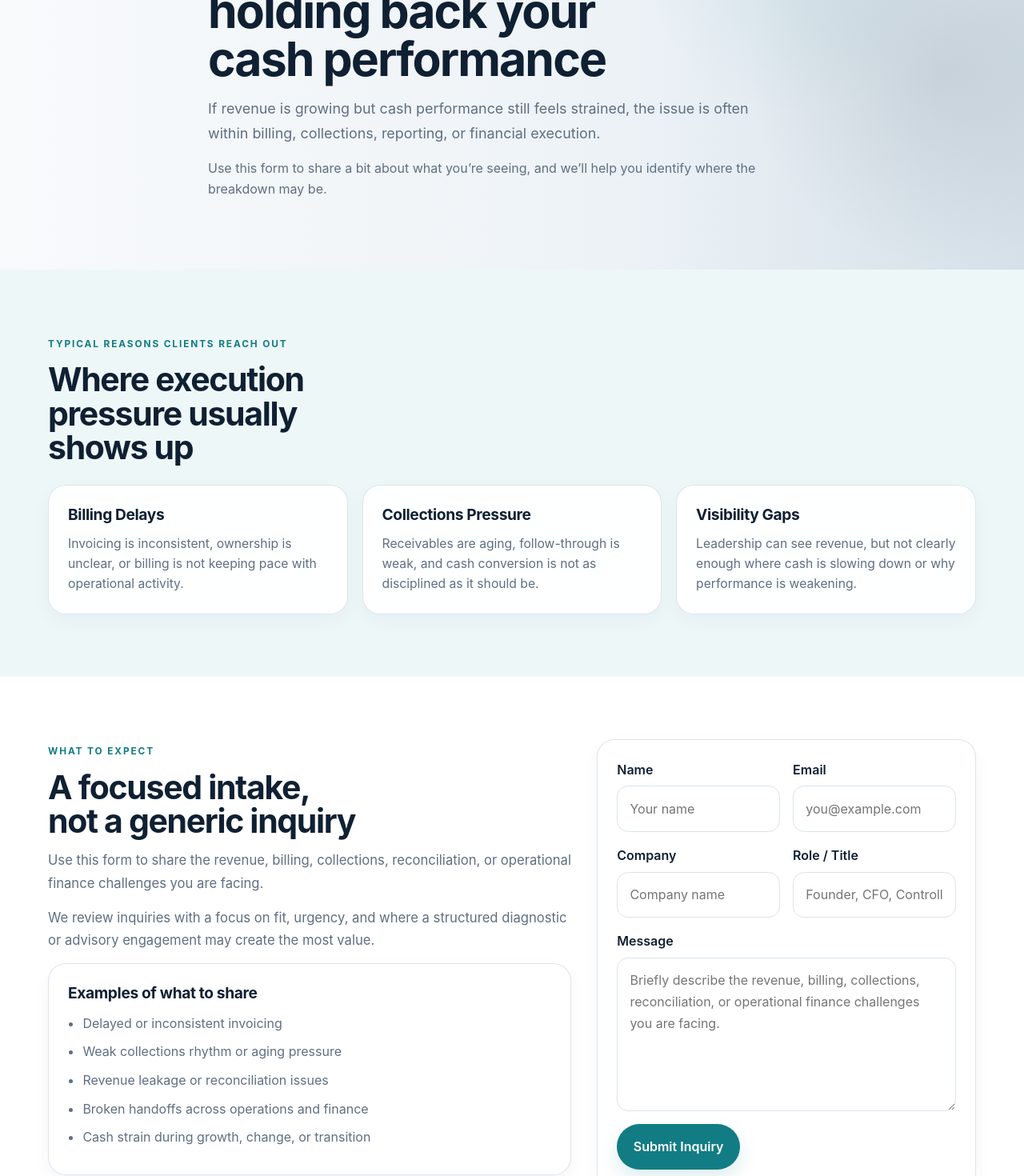
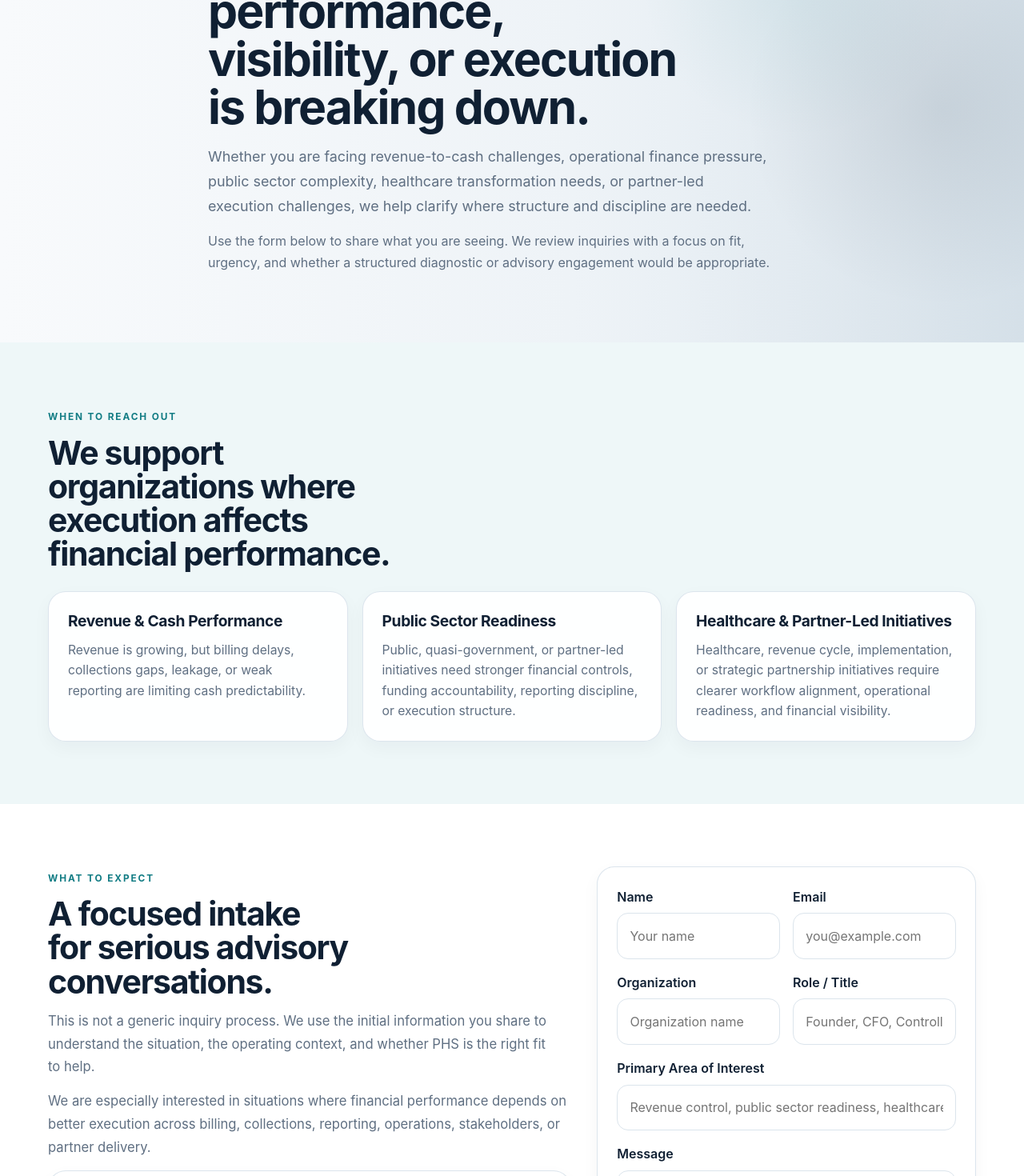
Before and after one commit to pjechete/prosperity-heritage-Advisory-Services, a Next.js app: page /contact in a window 1280 px wide. Shown: the part 280-1750 px from the top of the page at 80% size. Built offline with nearby package versions, Linux system fonts and the light colour scheme.

Commit message:
Update page.tsx

```diff
--- a/src/app/contact/page.tsx
+++ b/src/app/contact/page.tsx
@@ -1,55 +1,66 @@
 import type { Metadata } from 'next'
 
 export const metadata: Metadata = {
-  title: 'Contact | Revenue Control & Cash Flow Consultation | PHS',
+  title: 'Contact | Revenue Control, Public Sector & Execution Advisory | PHS',
   description:
-    'Start a conversation about billing, collections, and financial performance challenges affecting your cash flow.',
+    'Start a conversation with Prosperity Heritage Advisory about revenue control, cash visibility, public sector readiness, healthcare initiatives, and execution challenges.',
 }
-  export default function ContactPage() {
+
+export default function ContactPage() {
   return (
-    <main>
+    <main id="top">
       <section className="page-hero">
         <div className="container page-hero-copy">
           <p className="eyebrow">Contact</p>
-          <h1 className="page-title">Let’s identify what’s holding back your cash performance</h1>
+
+          <h1 className="page-title">
+            Let’s identify where performance, visibility, or execution is breaking down.
+          </h1>
 
           <p className="section-copy section-copy-lg">
-           If revenue is growing but cash performance still feels strained, the issue is often within billing, collections, reporting, or financial execution.
+            Whether you are facing revenue-to-cash challenges, operational finance pressure,
+            public sector complexity, healthcare transformation needs, or partner-led execution
+            challenges, we help clarify where structure and discipline are needed.
           </p>
 
           <p className="hero-proof">
-            Use this form to share a bit about what you’re seeing, and we’ll help you identify where the breakdown may be.
+            Use the form below to share what you are seeing. We review inquiries with a focus on
+            fit, urgency, and whether a structured diagnostic or advisory engagement would be
+            appropriate.
           </p>
         </div>
       </section>
 
       <section className="section section-soft">
         <div className="container">
-          <p className="section-label">Typical reasons clients reach out</p>
-          <h2 className="section-title">Where execution pressure usually shows up</h2>
+          <p className="section-label">When to reach out</p>
+
+          <h2 className="section-title">
+            We support organizations where execution affects financial performance.
+          </h2>
 
           <div className="card-grid three-up">
             <div className="card card-feature">
-              <h3>Billing Delays</h3>
+              <h3>Revenue &amp; Cash Performance</h3>
               <p>
-                Invoicing is inconsistent, ownership is unclear, or billing is
-                not keeping pace with operational activity.
+                Revenue is growing, but billing delays, collections gaps, leakage, or weak
+                reporting are limiting cash predictability.
               </p>
             </div>
 
             <div className="card card-feature">
-              <h3>Collections Pressure</h3>
+              <h3>Public Sector Readiness</h3>
               <p>
-                Receivables are aging, follow-through is weak, and cash
-                conversion is not as disciplined as it should be.
+                Public, quasi-government, or partner-led initiatives need stronger financial
+                controls, funding accountability, reporting discipline, or execution structure.
               </p>
             </div>
 
             <div className="card card-feature">
-              <h3>Visibility Gaps</h3>
+              <h3>Healthcare &amp; Partner-Led Initiatives</h3>
               <p>
-                Leadership can see revenue, but not clearly enough where cash is
-                slowing down or why performance is weakening.
+                Healthcare, revenue cycle, implementation, or strategic partnership initiatives
+                require clearer workflow alignment, operational readiness, and financial visibility.
               </p>
             </div>
           </div>
@@ -60,29 +71,31 @@ export const metadata: Metadata = {
         <div className="container services-two-col">
           <div>
             <p className="section-label">What to expect</p>
+
             <h2 className="section-title left-align">
-              A focused intake, not a generic inquiry
+              A focused intake for serious advisory conversations.
             </h2>
 
             <p className="section-copy">
-              Use this form to share the revenue, billing, collections,
-              reconciliation, or operational finance challenges you are facing.
+              This is not a generic inquiry process. We use the initial information you share to
+              understand the situation, the operating context, and whether PHS is the right fit to
+              help.
             </p>
 
             <p className="section-copy">
-              We review inquiries with a focus on fit, urgency, and where a
-              structured diagnostic or advisory engagement may create the most
-              value.
+              We are especially interested in situations where financial performance depends on
+              better execution across billing, collections, reporting, operations, stakeholders,
+              or partner delivery.
             </p>
 
             <div className="services-callout">
-              <h3>Examples of what to share</h3>
+              <h3>Helpful details to include</h3>
               <ul>
-                <li>Delayed or inconsistent invoicing</li>
-                <li>Weak collections rhythm or aging pressure</li>
-                <li>Revenue leakage or reconciliation issues</li>
-                <li>Broken handoffs across operations and finance</li>
-                <li>Cash strain during growth, change, or transition</li>
+                <li>What prompted the inquiry now</li>
+                <li>Revenue, billing, collections, or cash visibility concerns</li>
+                <li>Public sector, healthcare, or partner-led initiative context</li>
+                <li>Any growth, transition, implementation, or funding pressure</li>
+                <li>What outcome you are trying to improve</li>
               </ul>
             </div>
           </div>
@@ -101,34 +114,17 @@ export const metadata: Metadata = {
 
               <div className="form-field">
                 <label htmlFor="name">Name</label>
-                <input
-                  id="name"
-                  name="name"
-                  type="text"
-                  placeholder="Your name"
-                  required
-                />
+                <input id="name" name="name" type="text" placeholder="Your name" required />
               </div>
 
               <div className="form-field">
                 <label htmlFor="email">Email</label>
-                <input
-                  id="email"
-                  name="email"
-                  type="email"
-                  placeholder="you@example.com"
-                  required
-                />
+                <input id="email" name="email" type="email" placeholder="you@example.com" required />
               </div>
 
               <div className="form-field">
-                <label htmlFor="company">Company</label>
-                <input
-                  id="company"
-                  name="company"
-                  type="text"
-                  placeholder="Company name"
-                />
+                <label htmlFor="company">Organization</label>
+                <input id="company" name="company" type="text" placeholder="Organization name" />
               </div>
 
               <div className="form-field">
@@ -137,7 +133,17 @@ export const metadata: Metadata = {
                   id="role"
                   name="role"
                   type="text"
-                  placeholder="Founder, CFO, Controller, Operations Leader, etc."
+                  placeholder="Founder, CFO, Controller, Executive Director, Operations Leader, etc."
+                />
+              </div>
+
+              <div className="full-width form-field">
+                <label htmlFor="interest">Primary Area of Interest</label>
+                <input
+                  id="interest"
+                  name="interest"
+                  type="text"
+                  placeholder="Revenue control, public sector readiness, healthcare initiative, strategic partnership, etc."
                 />
               </div>
 
@@ -146,7 +152,7 @@ export const metadata: Metadata = {
                 <textarea
                   id="message"
                   name="message"
-                  placeholder="Briefly describe the revenue, billing, collections, reconciliation, or operational finance challenges you are facing."
+                  placeholder="Briefly describe the challenge, opportunity, or initiative you would like to discuss."
                   rows={6}
                   required
                 />
@@ -165,11 +171,14 @@ export const metadata: Metadata = {
       <section className="cta-section">
         <div className="narrow">
           <div className="cta-box">
-            <p className="section-label">Next step</p>
-            <h2>Strong revenue should not be undermined by weak execution</h2>
+            <p className="eyebrow">Next step</p>
+
+            <h2>Strong outcomes depend on disciplined execution.</h2>
+
             <p>
-              If cash performance feels strained despite healthy revenue, it may
-              be time to identify where the breakdown is happening.
+              If performance is being limited by weak visibility, unclear ownership, delayed cash
+              conversion, or complex stakeholder execution, the next step is understanding where the
+              breakdown is occurring.
             </p>
 
             <div className="hero-actions center-buttons">
```
